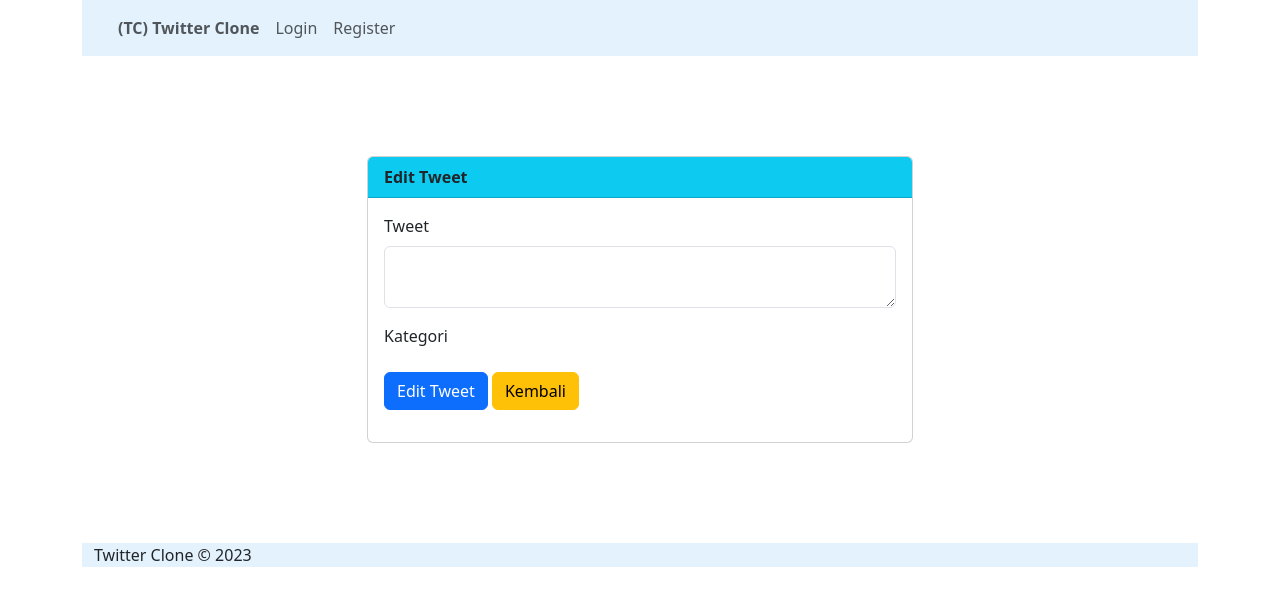
After one commit to stnDinus/tweetclone, a CodeIgniter 4 app: template app/Views/tweet_edit.php in a window 1280 px wide. The commit adds this page. Shown: the top 606 px of the page. Run offline with PHP 8.4 and a stand-in for CodeIgniter, Linux system fonts and the light colour scheme; the template is opened without the code that fills it, so the values that code supplies are empty; some libraries are stand-ins or nearby versions.

Commit message:
feat(tutorial): langkah 7, lsp format

```diff
--- /dev/null
+++ b/app/Views/tweet_edit.php
@@ -0,0 +1,31 @@
+<?= $this->extend('components/layout') ?>
+
+<?= $this->section('content') ?>
+<?php helper('form') ?>
+<div class="row" style="margin-top: 100px; margin-bottom: 100px;">
+    <div class="col-md-6 offset-md-3 align-self-center">
+    <div class="card">
+        <div class="card-header bg-info">
+            <strong>Edit Tweet</strong>
+        </div>
+        <div class="card-body">
+            <?= form_open('/edit') ?>
+            <?= form_hidden('id', $tweet->id) ?>
+            <div class="mb-3">
+                <label for="content" class="form-label">Tweet</label>
+                <textarea name="content" id="tweet" class="form-control"><?=$tweet->content?></textarea>
+            </div>
+            <div class="mb-3">
+                <label for="category" class="form-label">Kategori</label>
+                <?=form_dropdown('category', $categories, $tweet->category, 'class="form-select"')?>
+            </div>
+            <div class="mb-3">
+                <input type="submit" class="btn btn-primary" value="Edit Tweet">
+                <a href="<?=previous_url()?>" class="btn btn-warning">Kembali</a>
+            </div>
+            <?= form_close() ?>
+        </div>
+    </div>
+    </div>
+</div>
+<?= $this->endSection('content') ?>
```
Also changed, not shown: app/Controllers/Tweet.php (+24 -4 lines), app/Models/TweetModel.php (+27 -2 lines), app/Views/tweet_home.php (+43 -25 lines).
